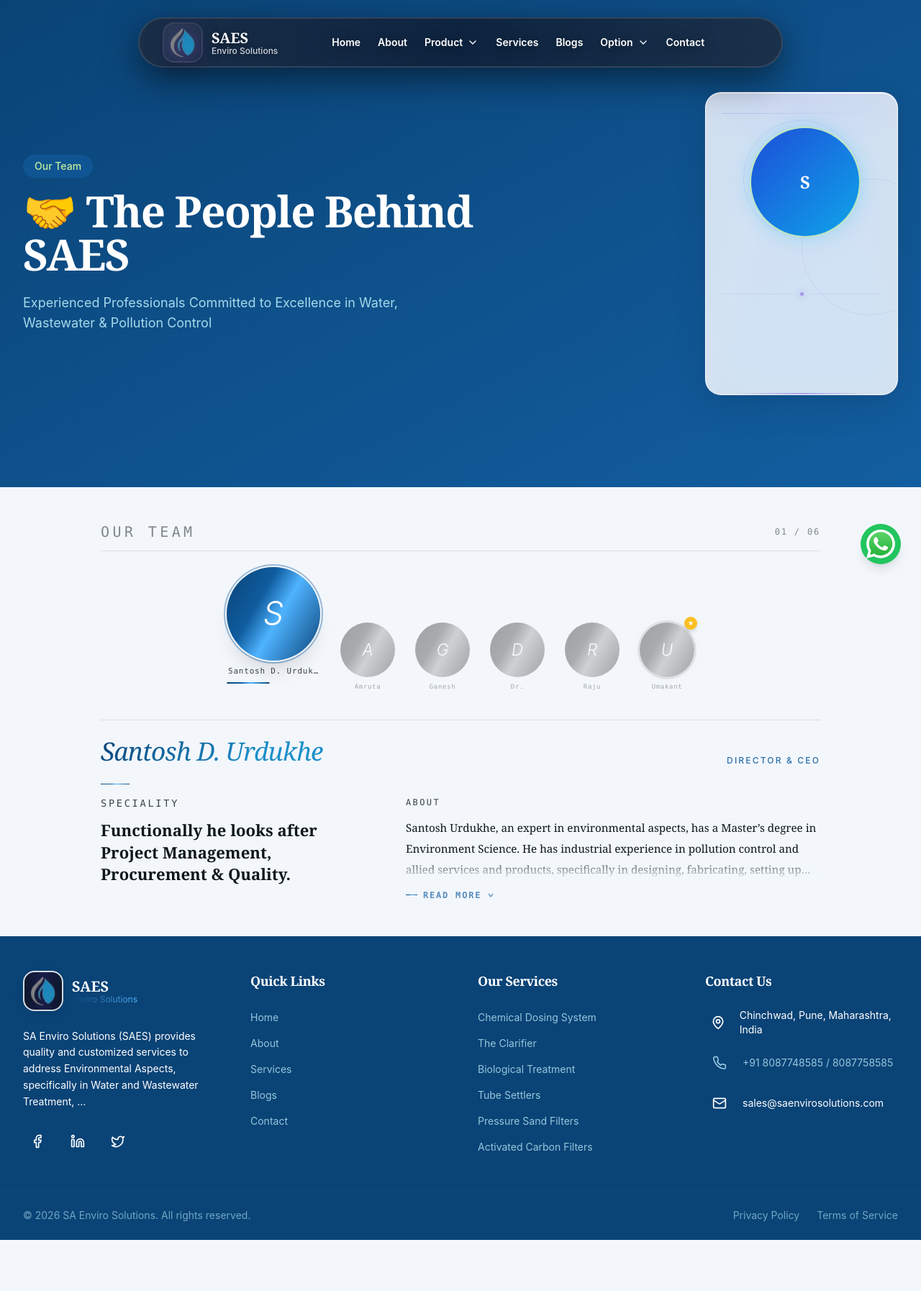
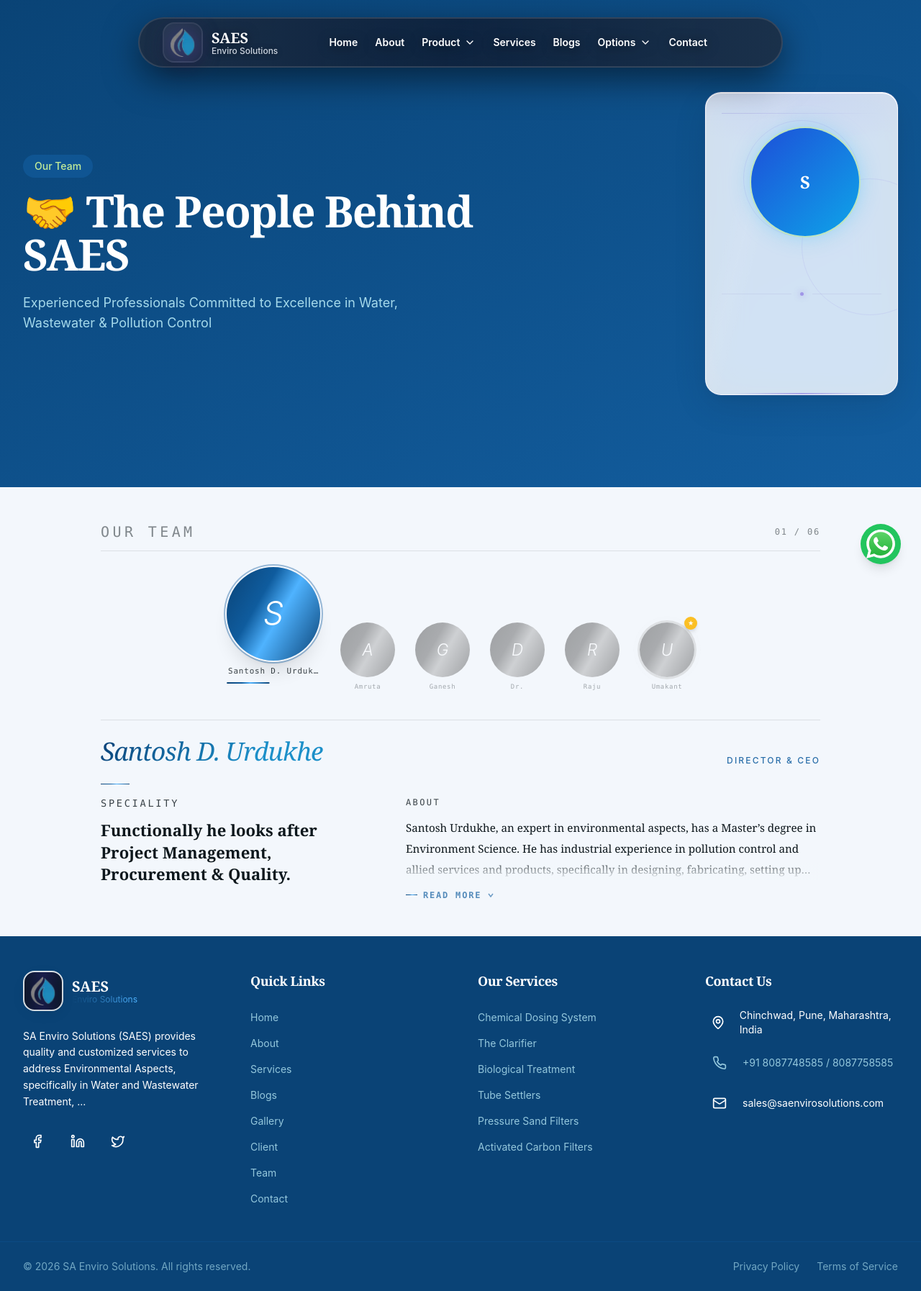
Before and after one commit to Sumeet1885/sa-enviro, a React (Vite) app: page /team in a window 1280 px wide. Shown: the whole page at 72% size. Before the commit the page ends 1723 px from the top, so only its background shows below. Built offline with nearby package versions, Linux system fonts and the light colour scheme.

Commit message:
Footer Navigation Fixed

```diff
--- a/src/components/layout/Footer.tsx
+++ b/src/components/layout/Footer.tsx
@@ -2,7 +2,7 @@ import { Link } from "react-router-dom";
 
 import { Mail, Phone, MapPin } from "lucide-react";
 import { motion } from "framer-motion";
-import { siteConfig, navigation, services } from "@/constants/siteData";
+import { siteConfig, navigation, services, products } from "@/constants/siteData";
 import logo from "@/assets/logo.webp";
 import {
   Facebook,
@@ -102,20 +102,36 @@ export const Footer = () => {
               Quick Links
             </h3>
             <ul className="space-y-3">
-              {navigation.map(
-                (item) =>
-                  !item.dropdown && (
-                    <li key={item.name}>
+              {navigation.map((item) => {
+
+                if (item.name === "Product") return null;
+
+
+                if (item.name === "Options" && item.dropdown) {
+                  return item.dropdown.map((subItem) => (
+                    <li key={subItem.name}>
                       <Link
-                        to={item.href}
+                        to={subItem.href}
                         onClick={handleScrollToTop}
                         className="text-water-light/80 hover:text-water-sky transition-colors text-sm"
                       >
-                        {item.name}
+                        {subItem.name}
                       </Link>
                     </li>
-                  ),
-              )}
+                  ));
+                }
+                return (
+                  <li key={item.name}>
+                    <Link
+                      to={item.href}
+                      onClick={handleScrollToTop}
+                      className="text-water-light/80 hover:text-water-sky transition-colors text-sm"
+                    >
+                      {item.name}
+                    </Link>
+                  </li>
+                );
+              })}
             </ul>
           </div>
 
--- a/src/constants/siteData.ts
+++ b/src/constants/siteData.ts
@@ -90,7 +90,7 @@ export const navigation: NavigationItem[] = [
 
   { name: "Blogs", href: "/blogs" },
 
-  { name: "Option", href: "/option", dropdown: Option_Dropdown },
+  { name: "Options", href: "/option", dropdown: Option_Dropdown },
 
   { name: "Contact", href: "/contact" },
 ];
```
